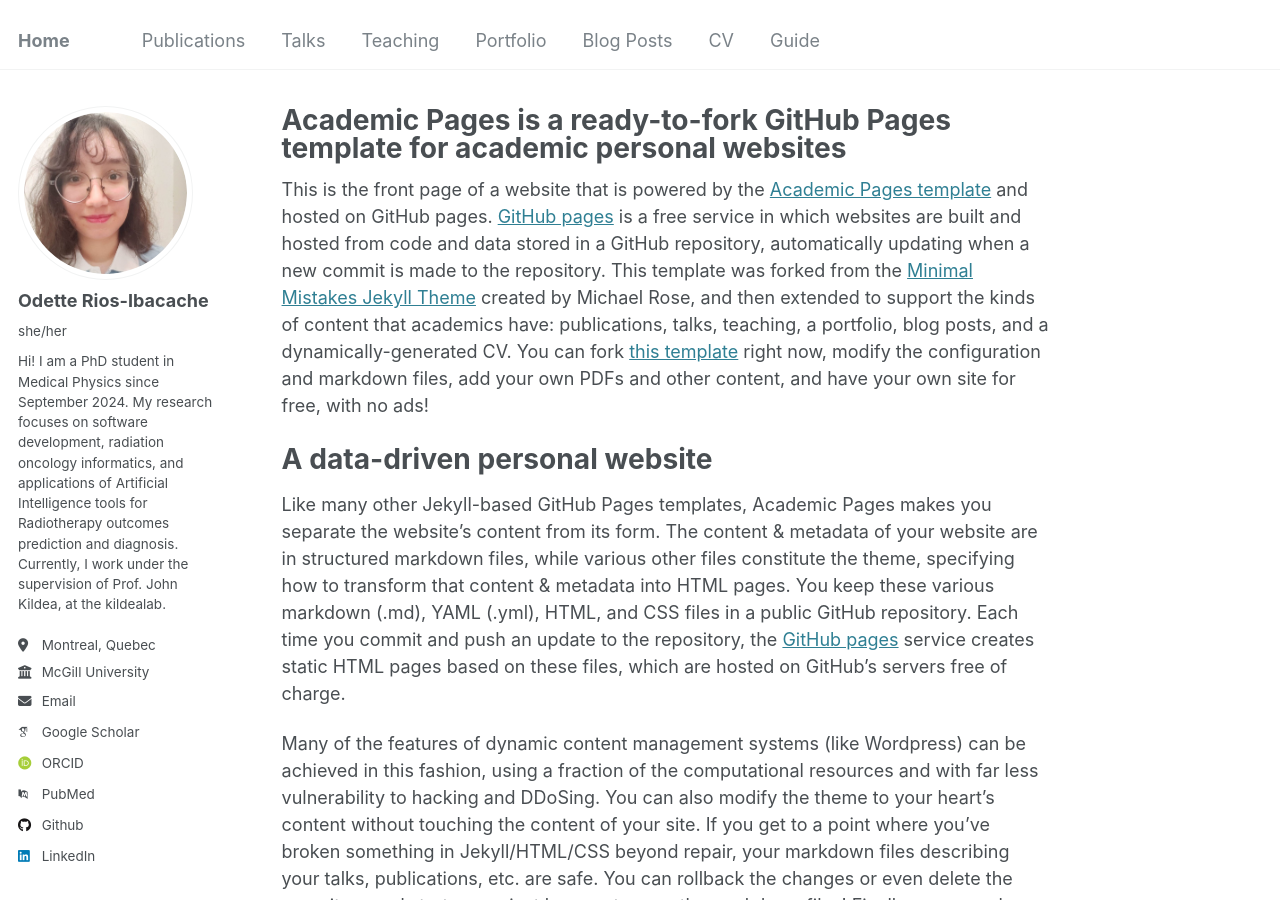
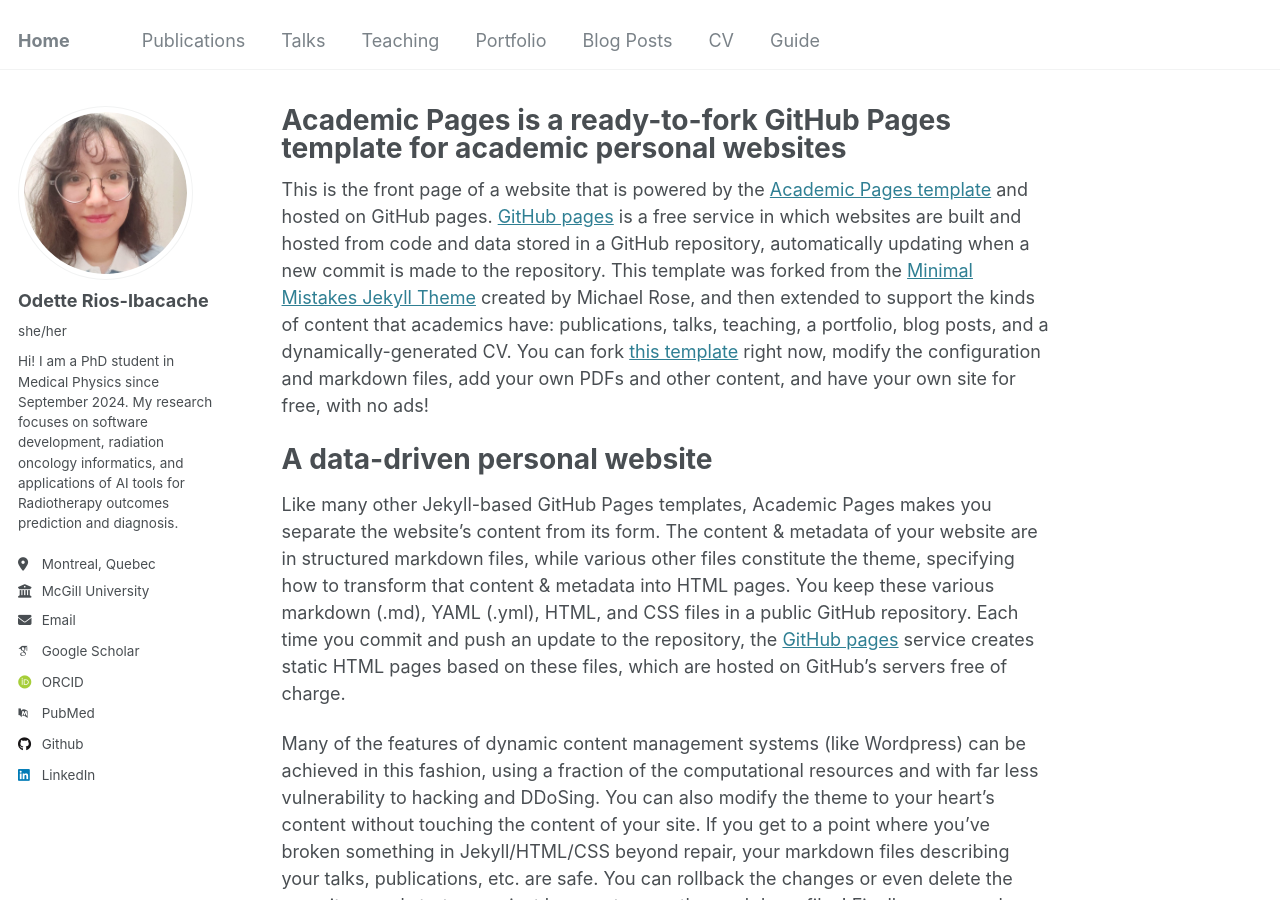
Before and after one commit to OdetteRiosI/odetteriosi.github.io, a Jekyll site: the page built from _pages/about.md, in a window 1280 px wide and 900 px high. Built offline with Jekyll 4.4.1, drawn with Linux system fonts in a browser that asks for light colours; some web fonts are replaced.

Commit message:
Update _config.yml

```diff
--- a/_config.yml
+++ b/_config.yml
@@ -24,7 +24,7 @@ author:
   avatar           : "profile.jpg"
   name             : "Odette Rios-Ibacache"
   pronouns         : "she/her"
-  bio              : "Hi! I am a PhD student in Medical Physics since September 2024. My research focuses on software development, radiation oncology informatics, and applications of Artificial Intelligence tools for Radiotherapy outcomes prediction and diagnosis. Currently, I work under the supervision of Prof. John Kildea, at the kildealab."
+  bio              : "Hi! I am a PhD student in Medical Physics since September 2024. My research focuses on software development, radiation oncology informatics, and applications of AI tools for Radiotherapy outcomes prediction and diagnosis."
   location         : "Montreal, Quebec"
   employer         : "McGill University"
   uri              : # URL
```
